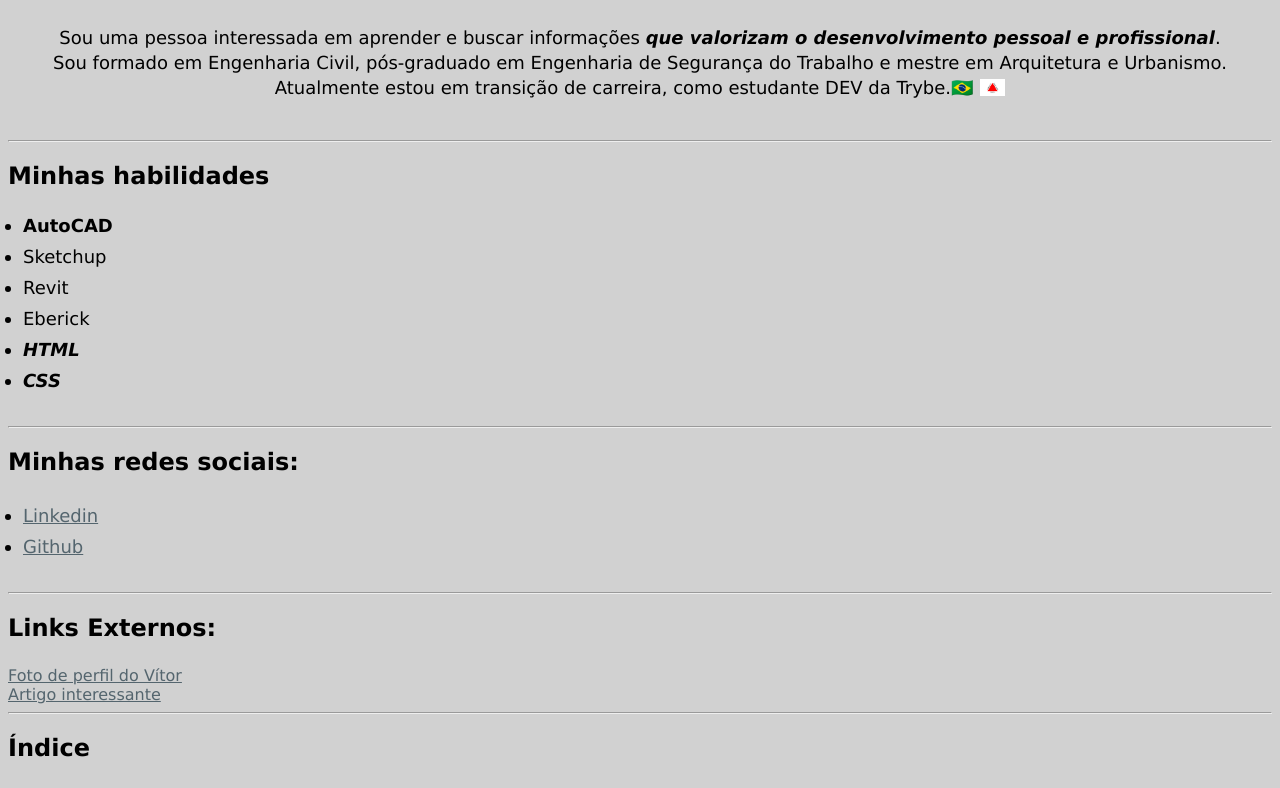
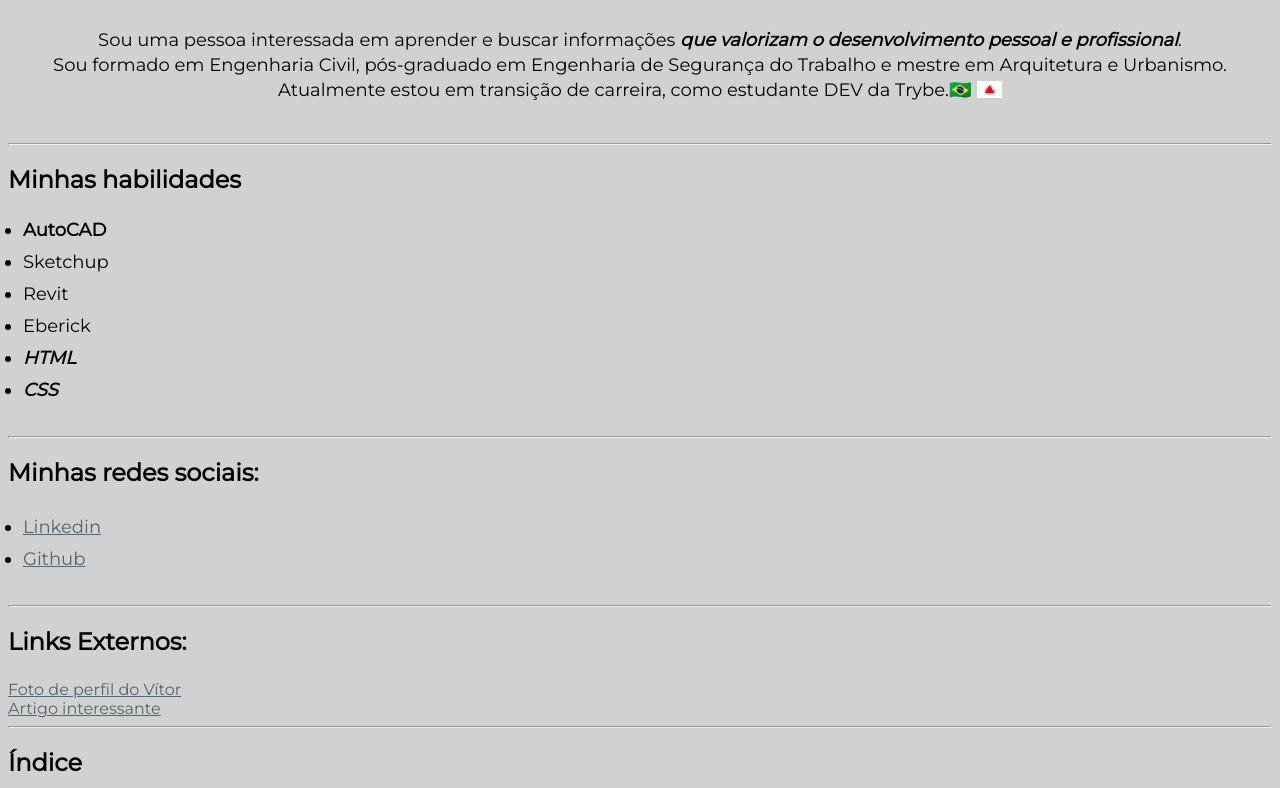
Before and after one commit to VitordeSouzaVT/VitordeSouzaVT.github.io, a plain HTML site: page index.html in a window 1280 px wide. Shown: the part 288-1076 px from the top of the page. Drawn offline with Linux system fonts and the light colour scheme.

Commit message:
Estiliza

```diff
--- a/style.css
+++ b/style.css
@@ -1,6 +1,6 @@
 /* Define a fonte padrão e a cor de fundo da página */
 body {
-  font-family:Verdana, Tahoma, sans-serif;
+  font-family: 'Montserrat', sans-serif;
   background-color: #c4c4c4c5;
 }
 
```
